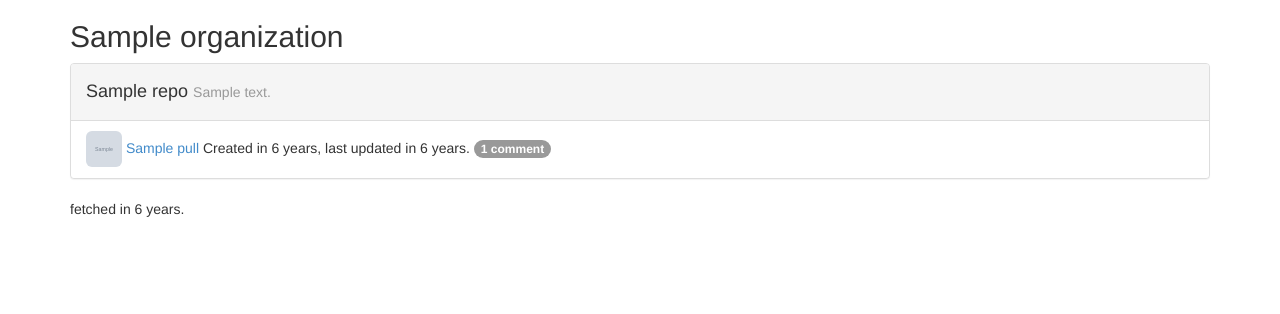
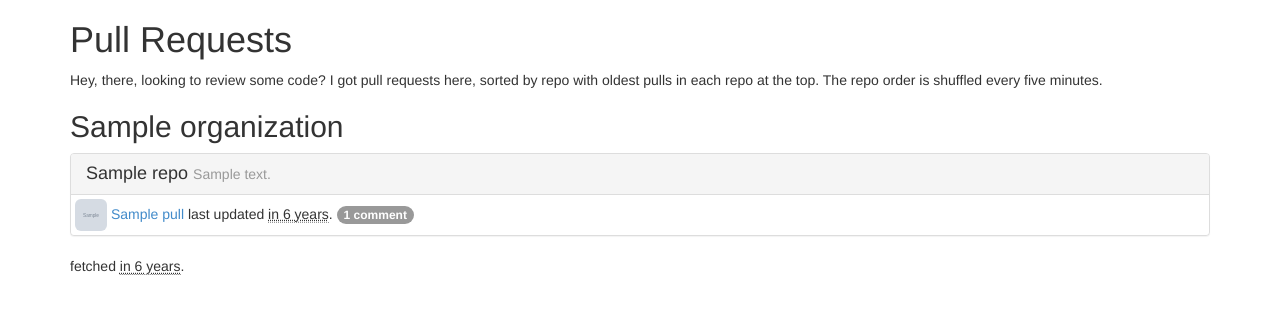
Before and after one commit to wcarss/space_dog, a Flask app: template templates/index.html in a window 1280 px wide. Shown: the top 314 px of the page. Run offline with Flask 2, Linux system fonts and the light colour scheme; the template is opened without the code that fills it: most values are stand-ins (such as "Sample title", 1, 10 or a date in 2020); grey boxes marked "Sample" are stand-in pictures; some libraries are stand-ins or nearby versions.

Commit message:
A lot of small tweaks. Terrible commit history.

```diff
--- a/app.py
+++ b/app.py
@@ -3,17 +3,9 @@ import requests
 import config
 from flask import Flask, render_template, jsonify
 import datetime
+import random
 
 app = Flask(__name__)
-count = 0
-
-def datetime_encoder(o):
-    if isinstance(o, datetime.datetime):
-        return o.isoformat()
-    elif isinstance(o, datetime.date):
-        return o.isoformat()
-    else:
-        raise TypeError(repr(o) + " is not JSON serializable")
 
 @app.route('/js')
 def json_orgs():
@@ -22,14 +14,24 @@ def json_orgs():
         'fetched_at': datetime.datetime.now().isoformat()
     })
 
+@app.route('/compact')
+def compact():
+    with open("orgs.js") as org_file:
+        orgs = json.load(org_file)
+    return render_template(
+        'compact.html',
+        organizations=orgs['organizations'],
+        fetched_at=orgs['fetched_at']
+    )
+
 @app.route('/')
-def fake_index():
-    with open("fake_orgs.js") as fake_org_file:
-        fake_orgs = json.load(fake_org_file)
+def index():
+    with open("orgs.js") as org_file:
+        orgs = json.load(org_file)
     return render_template(
         'index.html',
-        organizations=fake_orgs['organizations'],
-        fetched_at=fake_orgs['fetched_at']
+        organizations=orgs['organizations'],
+        fetched_at=orgs['fetched_at']
     )
 
 def index():
@@ -43,6 +45,8 @@ def build_page_data(organization_names):
     for name in organization_names:
         organization = get_organization(config.api_url + '/orgs/' + name)
         orgs.append(organization)
+
+    random.shuffle(orgs)
     return orgs
 
 def get_organization(org_url):
@@ -56,9 +60,6 @@ def get_organization(org_url):
     }
 
 def api_get(resource):
-    global count
-    count += 1
-    print "Made %s calls." % count
     response = requests.get(resource)
     #print "Requested: %s" % resource
     #print "Response headers: %s" % response.headers
@@ -71,6 +72,8 @@ def get_repos(repos_url):
     for full_repo in full_repos:
         repo = make_minimal_repo(full_repo)
         repos.append(repo)
+
+    random.shuffle(repos)
     return repos
 
 def make_minimal_repo(full_repo):
@@ -91,7 +94,7 @@ def get_pull_requests(pull_url):
         pull = make_minimal_pull(full_pull)
         pulls.append(pull)
 
-    pulls.reverse()
+    pulls.sort(key=lambda pull: pull['updated_at'])
     return pulls
 
 def make_minimal_pull(full_pull):
@@ -101,6 +104,12 @@ def make_minimal_pull(full_pull):
     default_avatar_url = "https://secure.gravatar.com/avatar/d41d8cd98f00b204e9800998ecf8427e?d=https://github.2ndsiteinc.com%2Fimages%2Fgravatars%2Fgravatar-user-420.png"
     if avatar_url == default_avatar_url:
         avatar_url = avatar_url.replace(".2ndsiteinc", "")
+
+    if comments:
+        last_user = comments[-1]['user']['login']
+    else:
+        last_user = "nobody! Review this!"
+
     return {
         'number': full_pull['number'],
         'name': full_pull['title'],
@@ -113,6 +122,7 @@ def make_minimal_pull(full_pull):
         'api_url': full_pull['url'],
         'html_url': full_pull['html_url'],
         #'comments': comments,
+        'last_user':  last_user,
         'comment_count': len(comments),
     }
 
--- /dev/null
+++ b/templates/base.html
@@ -0,0 +1,30 @@
+<!doctype html>
+<html lang="en">
+  <head>
+    <title>pull request viewer</title>
+    <meta name="viewport" content="width=device-width, initial-scale=1.0">
+    <link href="static/css/bootstrap.min.css" rel="stylesheet" media="screen">
+  </head>
+  <body>
+    <script src="http://code.jquery.com/jquery.js"></script>
+    <script src="static/js/bootstrap.min.js"></script>
+    <script src="static/js/moment.min.js"></script>
+    <script>
+      $(function(){
+        $('.date').each(function() {
+        var old_html = $(this).html();
+        $(this).html(moment(old_html).fromNow());
+        $(this).attr('title', moment(old_html).format("MMMM Do YYYY, h:mm:ss a"));
+        });
+      });
+    </script>
+    <div class="container" id="container">
+    <h1>Pull Requests</h1>
+    <p>Hey, there, looking to review some code? I got pull requests here, sorted by repo with oldest pulls in each repo at the top. The repo order is shuffled every five minutes.</p>
+    {% block body scoped %}
+    ... this is the base template, something has gone wrong!
+    {% endblock %}
+    <p>fetched <abbr class="date">{{fetched_at}}</abbr>.</p>
+    </div>
+  </body>
+</html>
--- a/templates/index.html
+++ b/templates/index.html
@@ -1,38 +1,19 @@
-<!doctype html>
-<html lang="en">
-  <head>
-    <title>pull request viewer</title>
-    <meta name="viewport" content="width=device-width, initial-scale=1.0">
-    <link href="static/css/bootstrap.min.css" rel="stylesheet" media="screen">
-  </head>
-  <body>
-    <script src="http://code.jquery.com/jquery.js"></script>
-    <script src="static/js/bootstrap.min.js"></script>
-    <script src="static/js/moment.min.js"></script>
-    <script>
-      $(function(){
-        $('.date').each(function() {
-        var old_html = $(this).html();
-        $(this).html(moment(old_html).fromNow());
-        $(this).attr('title', moment(old_html).format("MMMM Do YYYY, h:mm:ss a"));
-        });
-      });
-    </script>
-    <div class="container">
+{% extends "base.html" %}
+{% block body %}
     {% for organization in organizations -%}
     <div id="{{organization.name}}" class="organization">
       <h2>{{organization.name}}</h2>
       {% for repo in organization.repos -%}
       {% if repo.pull_request_count > 0 %}
       <div id={{repo.name}}" class="panel panel-default repo">
-        <div class="panel-heading"><h4 style="margin-top: 8px; margin-bottom: 8px;">{{repo.name}} <small>{{repo.description}}</small></h4></div>
+        <div class="panel-heading"><h4 style="margin-top: 0px; margin-bottom: 1px;">{{repo.name}} <small>{{repo.description}}</small></h4></div>
         <ul class="list-group">
         {% for pull in repo.pull_requests -%}
-          <li class="list-group-item">
-            <img src="{{- pull.avatar_url -}}" title="{{- pull.user -}}" height=36 width=36 class="img-rounded">
-            <p style="display:inline-block"><a href="{{- pull.html_url -}}" title="{{- pull.description -}}">{{pull.name}}</a></p>
-            <p style="display:inline-block">Created <span class="date">{{- pull.created_at -}}</span>, last updated <span class="date">{{- pull.updated_at -}}</span>.</p>
-            <a href="{{pull.html_url}}"><span class="badge" title="last comment by {{ pull.user }}">{{pull.comment_count}} comment{% if pull.comment_count != 1 %}s{% endif %}</span></a>
+          <li class="list-group-item" style="padding: 4px;">
+            <img src="{{- pull.avatar_url -}}" title="{{- pull.user -}}" height=32 width=32 class="img-rounded">
+            <p style="display:inline-block; margin-bottom: 0;"><a href="{{- pull.html_url -}}" title="{{- pull.description -}}">{{pull.name}}</a></p>
+            <p style="display:inline-block; margin-bottom: 0;"> last updated <abbr class="date">{{- pull.updated_at -}}</abbr>.</p>
+            <p style="display:inline-block; margin-bottom: 0;" class="text-right"><a href="{{pull.html_url}}"><span class="badge" title="last comment by {{ pull.last_user }}">{{pull.comment_count}} comment{% if pull.comment_count != 1 %}s{% endif %}</span></a></p>
           </li>
         {% endfor -%}
         </ul>
@@ -40,8 +21,5 @@
       {% endif %}
       {% endfor -%}
     </div>
-    {% endfor -%}
-    <p>fetched <span class="date">{{fetched_at}}</span>.</p>
-    </div>
-  </body>
-</html>
+    {% endfor %}
+{% endblock %}
```
